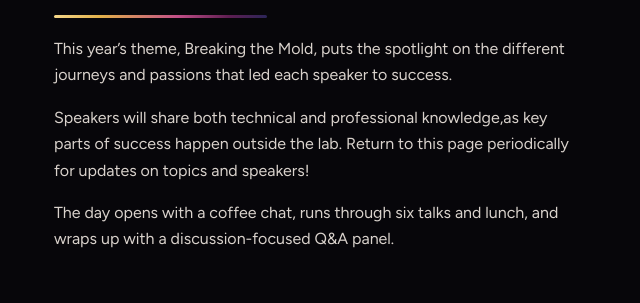
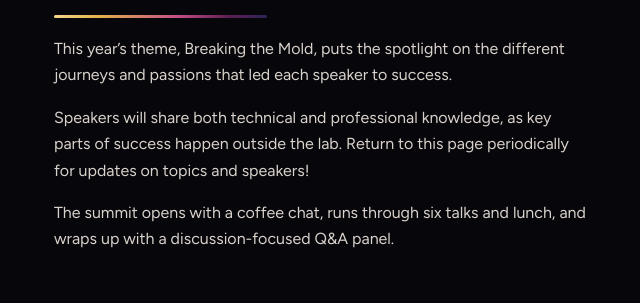
Before and after one commit to wiloucf/wiloucf.github.io, a plain HTML site: page index.html in a window 1280 px wide. Shown: the part 942-1245 px from the top of the page, 26-666 px from the left. Drawn offline with Linux system fonts and the light colour scheme.

Commit message:
Update index.html

```diff
--- a/index.html
+++ b/index.html
@@ -404,8 +404,8 @@ footer button{font:600 .7rem/1 var(--f-display);letter-spacing:.12em;text-transf
         <div class="beam"></div>
         <div class="prose">
           <p>This year’s theme, Breaking the Mold, puts the spotlight on the different journeys and passions that led each speaker to success.</p>
-          <p>Speakers will share both technical and professional knowledge,as key parts of success happen outside the lab. Return to this page periodically for updates on topics and speakers!</p>
-          <p>The day opens with a coffee chat, runs through six talks and lunch, and wraps up with a discussion-focused Q&amp;A panel.</p>
+          <p>Speakers will share both technical and professional knowledge, as key parts of success happen outside the lab. Return to this page periodically for updates on topics and speakers!</p>
+          <p>The summit opens with a coffee chat, runs through six talks and lunch, and wraps up with a discussion-focused Q&amp;A panel.</p>
         </div>
       </div>
     </div>
```
